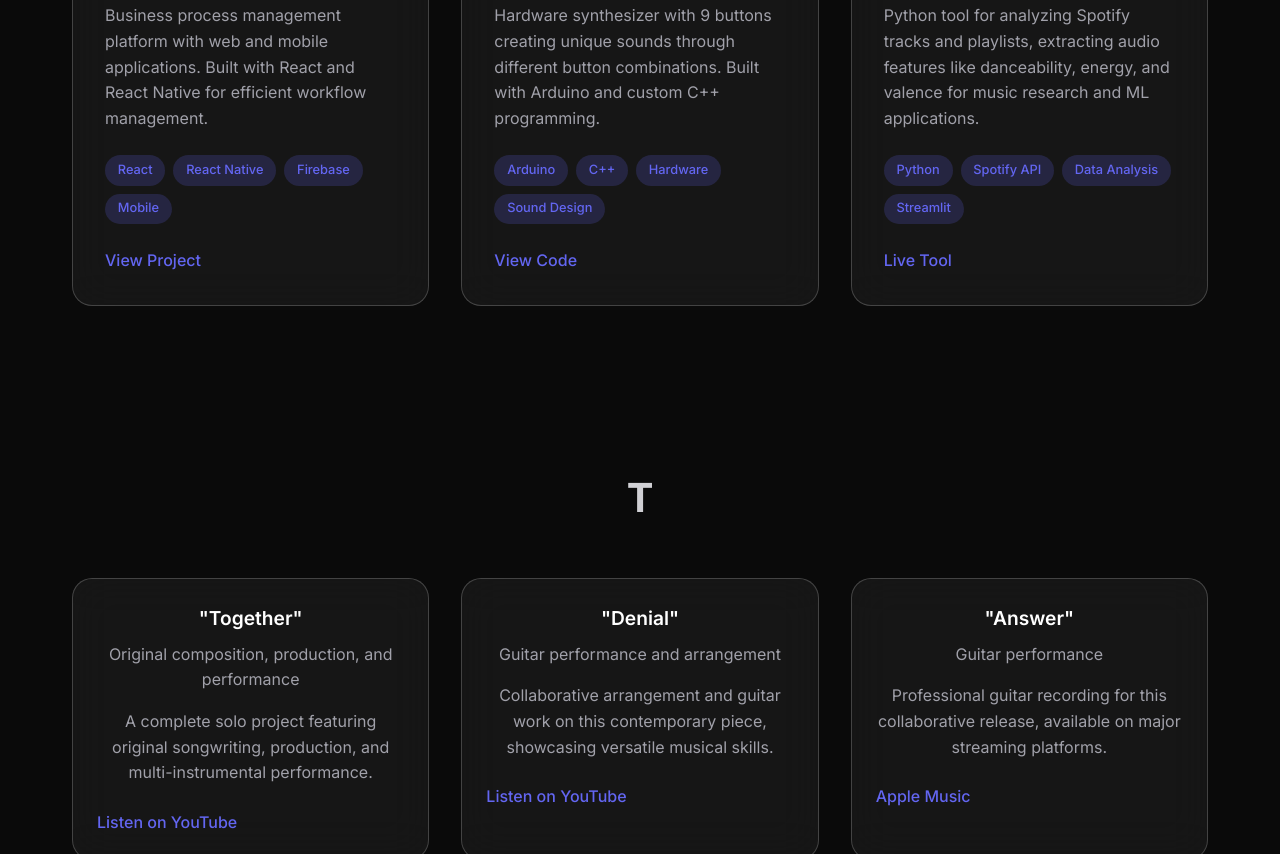
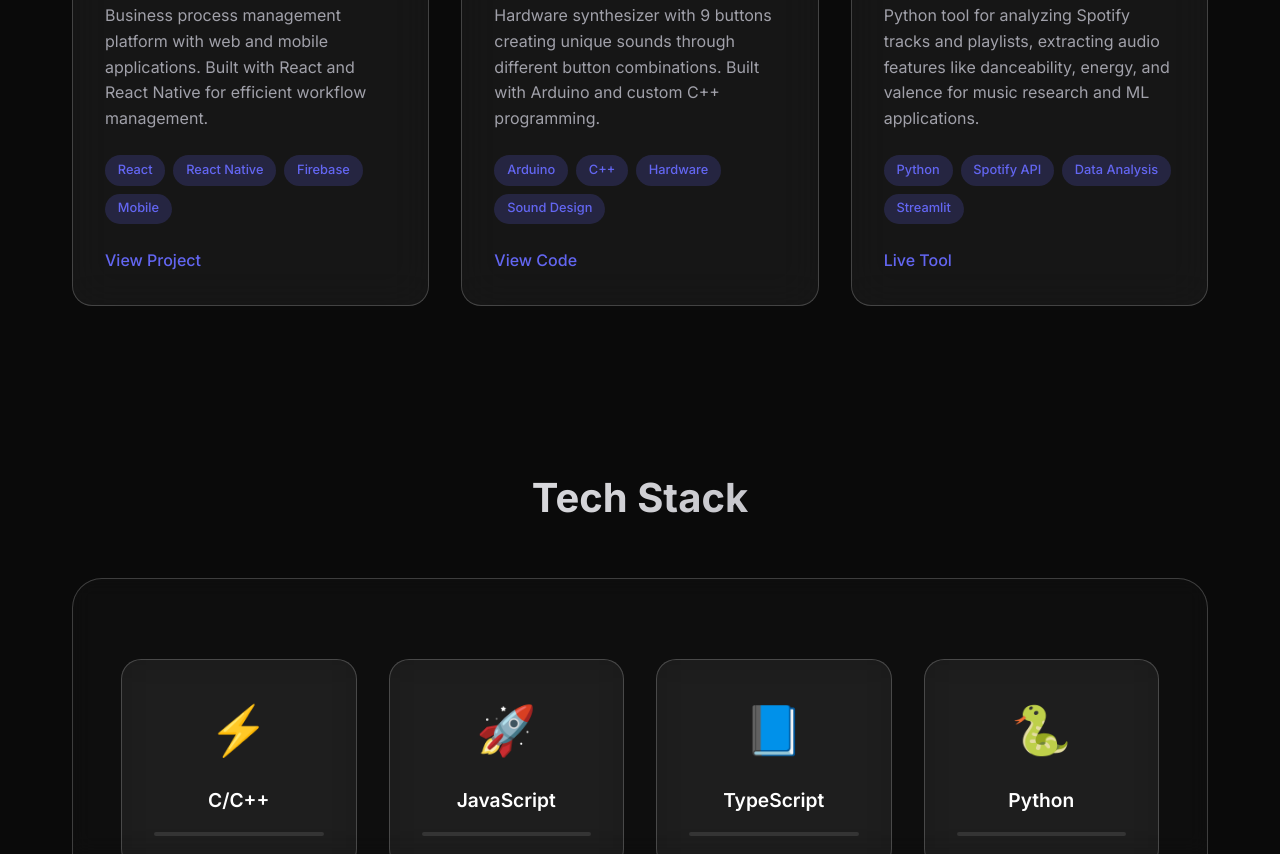
Before and after one commit to chrishyoroklee/Portfolio, a plain HTML site: page index.html in a window 1280 px wide. Shown: the part 1946-2800 px from the top of the page. Drawn offline with Linux system fonts and the light colour scheme.

Commit message:
added tech stack section

```diff
--- a/index.html
+++ b/index.html
@@ -5,6 +5,7 @@
     <meta name="viewport" content="width=device-width, initial-scale=1.0">
     <title>Chris Hyorok Lee - Music Technologist</title>
     <link href="https://fonts.googleapis.com/css2?family=Inter:wght@300;400;500;600;700&display=swap" rel="stylesheet">
+
     <style>
         * {
             margin: 0;
@@ -139,7 +140,7 @@
 
         .hero h1 {
             font-size: clamp(3rem, 8vw, 6rem);
-            font-weight: 700;
+            font-weight: 600;
             margin-bottom: 1rem;
             background: linear-gradient(135deg, var(--primary), var(--accent));
             -webkit-background-clip: text;
@@ -344,40 +345,118 @@
             color: var(--accent);
         }
 
-        /* Music Section */
-        .music-grid {
+        /* Tech Stack Section */
+        .tech-stack {
+            background: rgba(255, 255, 255, 0.02);
+            border-radius: 30px;
+            padding: 3rem;
+            margin: 2rem 0;
+            border: 1px solid var(--glass-border);
+            backdrop-filter: blur(10px);
+        }
+
+        .tech-grid {
             display: grid;
-            grid-template-columns: repeat(auto-fit, minmax(300px, 1fr));
+            grid-template-columns: repeat(auto-fit, minmax(200px, 1fr));
             gap: 2rem;
             margin-top: 2rem;
         }
 
-        .music-card {
+        .tech-item {
             background: rgba(255, 255, 255, 0.05);
             border-radius: 20px;
+            padding: 2rem;
+            text-align: center;
+            transition: all 0.4s ease;
+            position: relative;
+            overflow: hidden;
             border: 1px solid var(--glass-border);
             backdrop-filter: blur(20px);
-            padding: 1.5rem;
-            text-align: center;
-            transition: all 0.3s ease;
         }
 
-        .music-card:hover {
-            transform: translateY(-5px);
-            box-shadow: 0 15px 40px rgba(0, 0, 0, 0.2);
+        .tech-item::before {
+            content: '';
+            position: absolute;
+            top: 0;
+            left: 0;
+            right: 0;
+            bottom: 0;
+            background: linear-gradient(135deg, var(--primary), var(--accent));
+            opacity: 0;
+            transition: opacity 0.4s ease;
+            z-index: 1;
         }
 
-        .music-title {
+        .tech-item:hover::before {
+            opacity: 0.1;
+        }
+
+        .tech-item:hover {
+            transform: translateY(-10px) scale(1.05);
+            box-shadow: 0 20px 40px rgba(99, 102, 241, 0.2);
+        }
+
+        .tech-icon {
+            font-size: 3rem;
+            margin-bottom: 1rem;
+            display: block;
+            position: relative;
+            z-index: 2;
+            transition: transform 0.3s ease;
+        }
+
+        .tech-item:hover .tech-icon {
+            transform: scale(1.2) rotate(5deg);
+        }
+
+        .tech-name {
             font-size: 1.2rem;
             font-weight: 600;
             margin-bottom: 0.5rem;
             color: var(--text-primary);
+            position: relative;
+            z-index: 2;
         }
 
-        .music-artist {
+        .tech-description {
             color: var(--text-secondary);
-            margin-bottom: 1rem;
+            font-size: 0.9rem;
+            position: relative;
+            z-index: 2;
         }
+
+        .tech-item:nth-child(1) { animation-delay: 0.1s; }
+        .tech-item:nth-child(2) { animation-delay: 0.2s; }
+        .tech-item:nth-child(3) { animation-delay: 0.3s; }
+        .tech-item:nth-child(4) { animation-delay: 0.4s; }
+        .tech-item:nth-child(5) { animation-delay: 0.5s; }
+        .tech-item:nth-child(6) { animation-delay: 0.6s; }
+        .tech-item:nth-child(7) { animation-delay: 0.7s; }
+
+        /* Proficiency bars */
+        .proficiency-bar {
+            width: 100%;
+            height: 4px;
+            background: rgba(255, 255, 255, 0.1);
+            border-radius: 2px;
+            margin-top: 1rem;
+            overflow: hidden;
+            position: relative;
+            z-index: 2;
+        }
+
+        .proficiency-fill {
+            height: 100%;
+            background: linear-gradient(90deg, var(--primary), var(--accent));
+            border-radius: 2px;
+            transition: width 2s ease;
+            width: 0%;
+        }
+
+        .tech-item:hover .proficiency-fill {
+            width: var(--proficiency);
+        }
+
 
         /* Contact Section */
         .contact-content {
@@ -500,7 +579,7 @@
 
     <nav>
         <div class="nav-container">
-            <a href="#" class="logo">Chris Lee</a>
+            <a href="#" class="logo">Chris Hyorok Lee</a>
             <ul class="nav-links">
                 <li><a href="#home">Home</a></li>
                 <li><a href="#projects">Projects</a></li>
@@ -526,6 +605,20 @@
             <div class="cta-buttons">
                 <a href="#projects" class="btn btn-primary">View My Work</a>
                 <a href="#contact" class="btn btn-secondary">Get in Touch</a>
+            </div>
+            <div class="contact-links">
+                <a href="mailto:hl3838@columbia.edu" class="contact-link">
+                    📧 hl3838@columbia.edu
+                </a>
+                <a href="https://www.linkedin.com/in/chris-hyorok-lee/" class="contact-link">
+                    💼 LinkedIn
+                </a>
+                <a href="https://github.com/chrishyoroklee" class="contact-link">
+                    🐙 GitHub
+                </a>
+                <a href="tel:+19175244328" class="contact-link">
+                    📱 (917) 524-4328
+                </a>
             </div>
         </div>
     </section>
@@ -642,39 +735,64 @@
         </div>
     </section>
 
-    <section id="music" class="fade-in">
-        <h2 class="section-title">T</h2>
-        <div class="music-grid">
-            <div class="music-card">
-                <h3 class="music-title">"Together"</h3>
-                <p class="music-artist">Original composition, production, and performance</p>
-                <p class="project-description">
-                    A complete solo project featuring original songwriting, production, and multi-instrumental performance.
-                </p>
-                <div class="project-links">
-                    <a href="https://www.youtube.com/watch?v=0JjZZSPADLc" class="project-link">Listen on YouTube</a>
+    <section id="tech-stack" class="fade-in">
+        <h2 class="section-title">Tech Stack</h2>
+        <div class="tech-stack">
+            <div class="tech-grid">
+                <div class="tech-item" style="--proficiency: 90%">
+                    <span class="tech-icon">⚡</span>
+                    <h3 class="tech-name">C/C++</h3>
+                    <div class="proficiency-bar">
+                        <div class="proficiency-fill"></div>
+                    </div>
                 </div>
-            </div>
 
-            <div class="music-card">
-                <h3 class="music-title">"Denial"</h3>
-                <p class="music-artist">Guitar performance and arrangement</p>
-                <p class="project-description">
-                    Collaborative arrangement and guitar work on this contemporary piece, showcasing versatile musical skills.
-                </p>
-                <div class="project-links">
-                    <a href="https://www.youtube.com/watch?v=Ns7DHaYiTSk" class="project-link">Listen on YouTube</a>
+                <div class="tech-item" style="--proficiency: 95%">
+                    <span class="tech-icon">🚀</span>
+                    <h3 class="tech-name">JavaScript</h3>
+                    <div class="proficiency-bar">
+                        <div class="proficiency-fill"></div>
+                    </div>
                 </div>
-            </div>
 
-            <div class="music-card">
-                <h3 class="music-title">"Answer"</h3>
-                <p class="music-artist">Guitar performance</p>
-                <p class="project-description">
-                    Professional guitar recording for this collaborative release, available on major streaming platforms.
-                </p>
-                <div class="project-links">
-                    <a href="https://music.apple.com/ph/album/answer/1677823917?i=1677823927" class="project-link">Apple Music</a>
+                <div class="tech-item" style="--proficiency: 85%">
+                    <span class="tech-icon">📘</span>
+                    <h3 class="tech-name">TypeScript</h3>
+                    <div class="proficiency-bar">
+                        <div class="proficiency-fill"></div>
+                    </div>
+                </div>
+
+                <div class="tech-item" style="--proficiency: 88%">
+                    <span class="tech-icon">🐍</span>
+                    <h3 class="tech-name">Python</h3>
+                    <div class="proficiency-bar">
+                        <div class="proficiency-fill"></div>
+                    </div>
+                </div>
+
+                <div class="tech-item" style="--proficiency: 80%">
+                    <span class="tech-icon">☕</span>
+                    <h3 class="tech-name">Java</h3>
+                    <div class="proficiency-bar">
+                        <div class="proficiency-fill"></div>
+                    </div>
+                </div>
+
+                <div class="tech-item" style="--proficiency: 75%">
+                    <span class="tech-icon">🦉</span>
+                    <h3 class="tech-name">Swift</h3>
+                    <div class="proficiency-bar">
+                        <div class="proficiency-fill"></div>
+                    </div>
+                </div>
+
+                <div class="tech-item" style="--proficiency: 92%">
+                    <span class="tech-icon">🎨</span>
+                    <h3 class="tech-name">HTML5/CSS</h3>
+                    <div class="proficiency-bar">
+                        <div class="proficiency-fill"></div>
+                    </div>
                 </div>
             </div>
         </div>
@@ -684,8 +802,7 @@
         <h2 class="section-title">Let's Connect</h2>
         <div class="contact-content">
             <p class="hero-description">
-                I'm always excited to collaborate on innovative music technology projects,
-                discuss creative coding, or explore new opportunities in the intersection of music and tech.
+                I'm always excited to collaborate on innovative projects in mobile and web.
             </p>
             <div class="contact-links">
                 <a href="mailto:hl3838@columbia.edu" class="contact-link">
```
